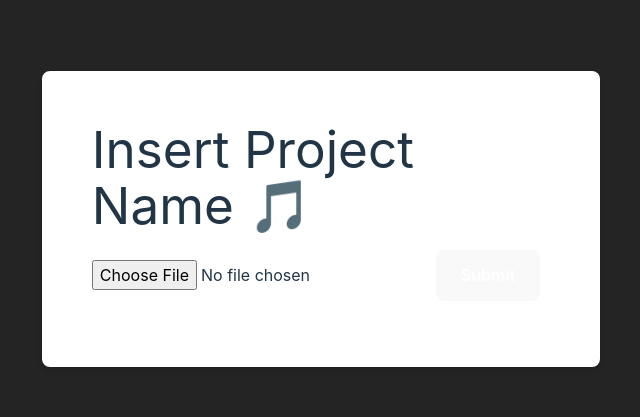
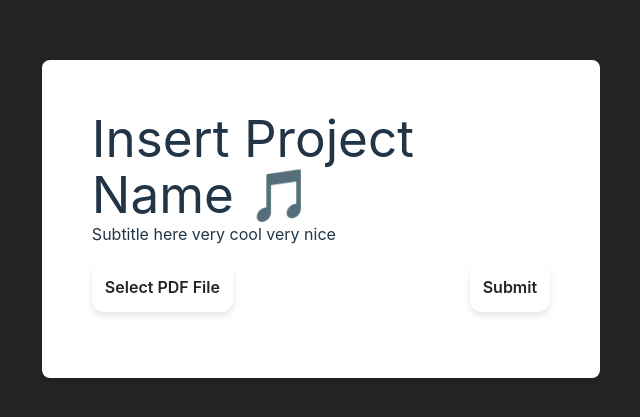
Before and after one commit to PyromancerBoom/hacknroll25-wifibeaters, a React (Vite) app in the folder frontend/: page / in a window 1280 px wide. Shown: the part 181-598 px from the top of the page, without its empty margins (319-959 px from the left). Built offline with nearby package versions, Linux system fonts and the light colour scheme.

Commit message:
return + white button

```diff
--- a/frontend/src/global.css
+++ b/frontend/src/global.css
@@ -29,6 +29,14 @@
   vertical-align: middle;
   position: absolute;
   cursor: grab;
+}
+
+.left-align {
+  float:left;
+}
+
+.right-align {
+  float:right;
 }
 
 .highlight-start {
--- a/frontend/src/pages/song_page.tsx
+++ b/frontend/src/pages/song_page.tsx
@@ -32,7 +32,7 @@ const SongPage: React.FC<SongPageProps> = ( { text }) => {
         </span>
 
 
-        {/* <DefaultButton text = "Return" onClick={() => navigate("/upload_page")}/> */}
+        <DefaultButton text = "Return" onClick={() => navigate("/upload_page")}/>
     </div>
     </div>
 );
--- a/frontend/src/pages/upload_page.tsx
+++ b/frontend/src/pages/upload_page.tsx
@@ -56,17 +56,32 @@ const UploadPage: React.FC = () => {
     }
   };
 
+  const fileInputRef = React.useRef<HTMLInputElement>(null);
+
   return (
     <div className="container">
       <h1>Insert Project Name 🎵</h1>
-      <input type="file" onChange={handleFileChange} accept="application/pdf" />
+      <h3>Subtitle here very cool very nice</h3>
+      <button onClick={() => fileInputRef.current?.click()} className="white-background">
+        Select PDF File
+      </button>
+      <span>                                                                </span>
+      <button onClick={handleSubmit} className = "white-background float-right">Submit</button>
+      <input
+        type="file"
+        ref={fileInputRef}
+        onChange={handleFileChange}
+        accept="application/pdf"
+        style={{ display: 'none' }}
+      />
       {error && <p className="text-red-500 mt-2">{error}</p>}
       {pdfUrl && (
         <div style={{ height: '600px', marginTop: '50px' }}>
           <iframe src={pdfUrl} width="100%" height="100%" />
         </div>
       )}
-      <button onClick={handleSubmit}>Submit</button>
+
+
     </div>
   );
 };
```
